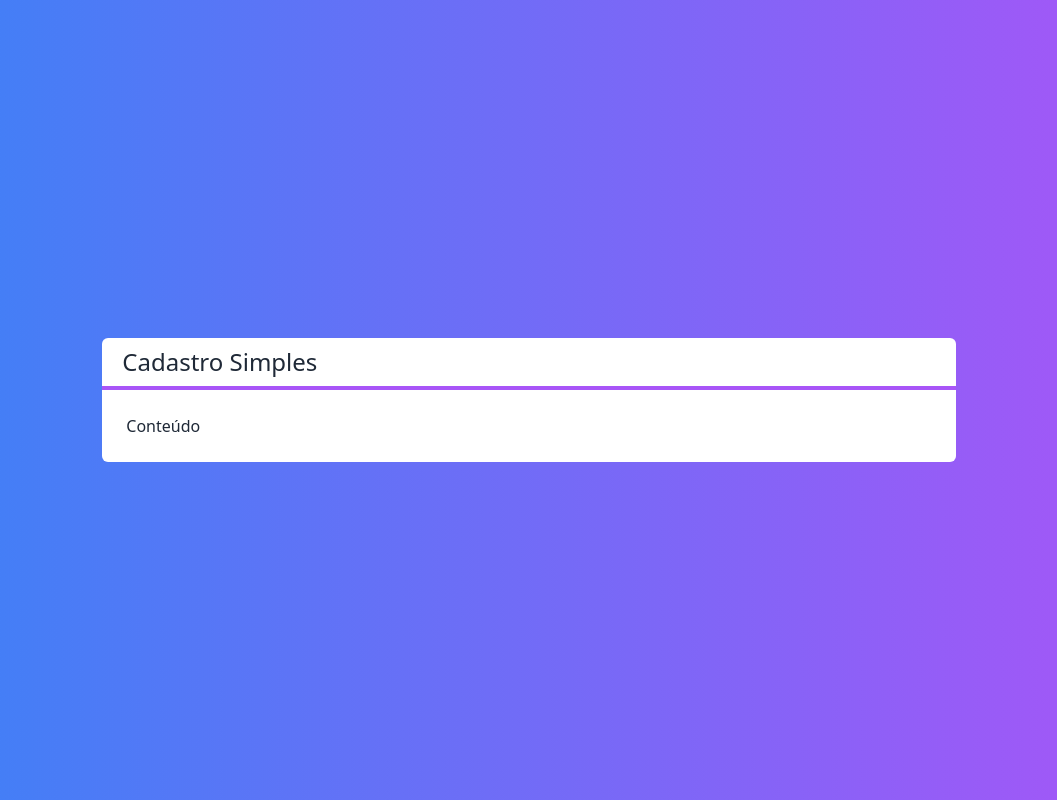
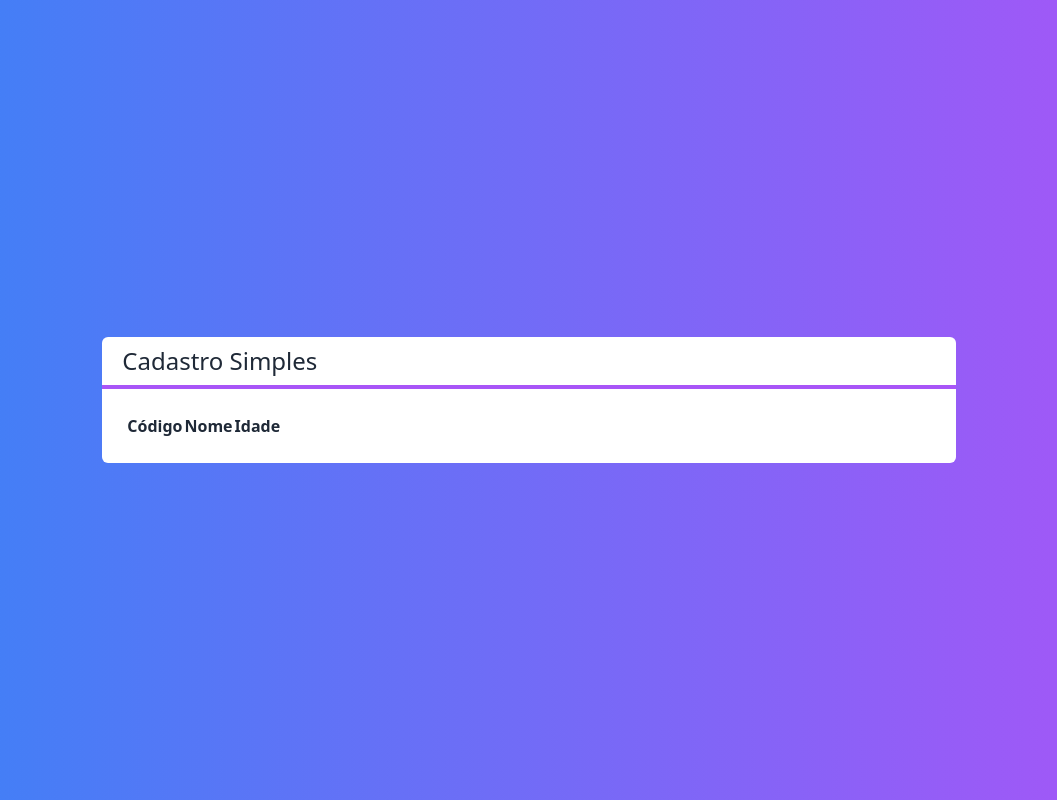
Before and after one commit to IagoMesquita/next-crud, a Next.js app: page / in a window 1280 px wide. Shown: the whole page, without its empty margins (111-1168 px from the left). Built offline with nearby package versions, Linux system fonts and the light colour scheme.

Commit message:
feat: add mockClients and use Table

```diff
--- a/src/pages/index.tsx
+++ b/src/pages/index.tsx
@@ -1,10 +1,19 @@
-import Image from 'next/image'
 import { Inter } from 'next/font/google'
 import Layout from '@/components/Layout'
+import Client from '@/core/Client'
+import Table from '@/components/Table'
 
 const inter = Inter({ subsets: ['latin'] })
 
 export default function Home() {
+
+  const mockClients = [
+    new Client('Ana', 34, '1'),
+    new Client('Bia', 45, '2'),
+    new Client('Carlod', 23, '3'),
+    new Client('Pedro', 54, '4'),
+  ]
+
   return (
 
     <div className={`
@@ -13,7 +22,7 @@ export default function Home() {
     text-white
     `}>
       <Layout title='Cadastro Simples'>
-        <span>Conteúdo</span>
+        <Table clients={mockClients} />
       </Layout>
     </div>
   )
```
